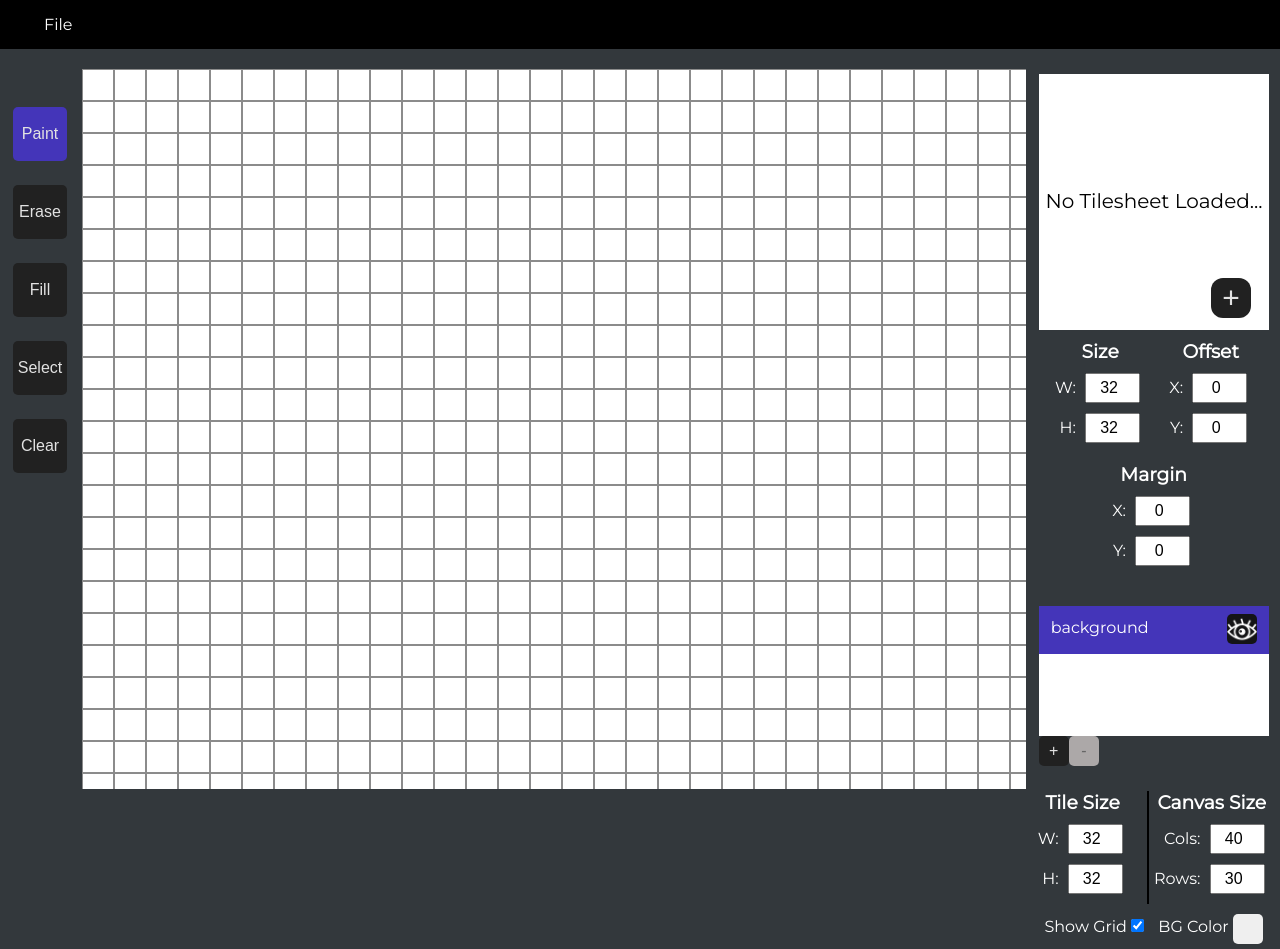
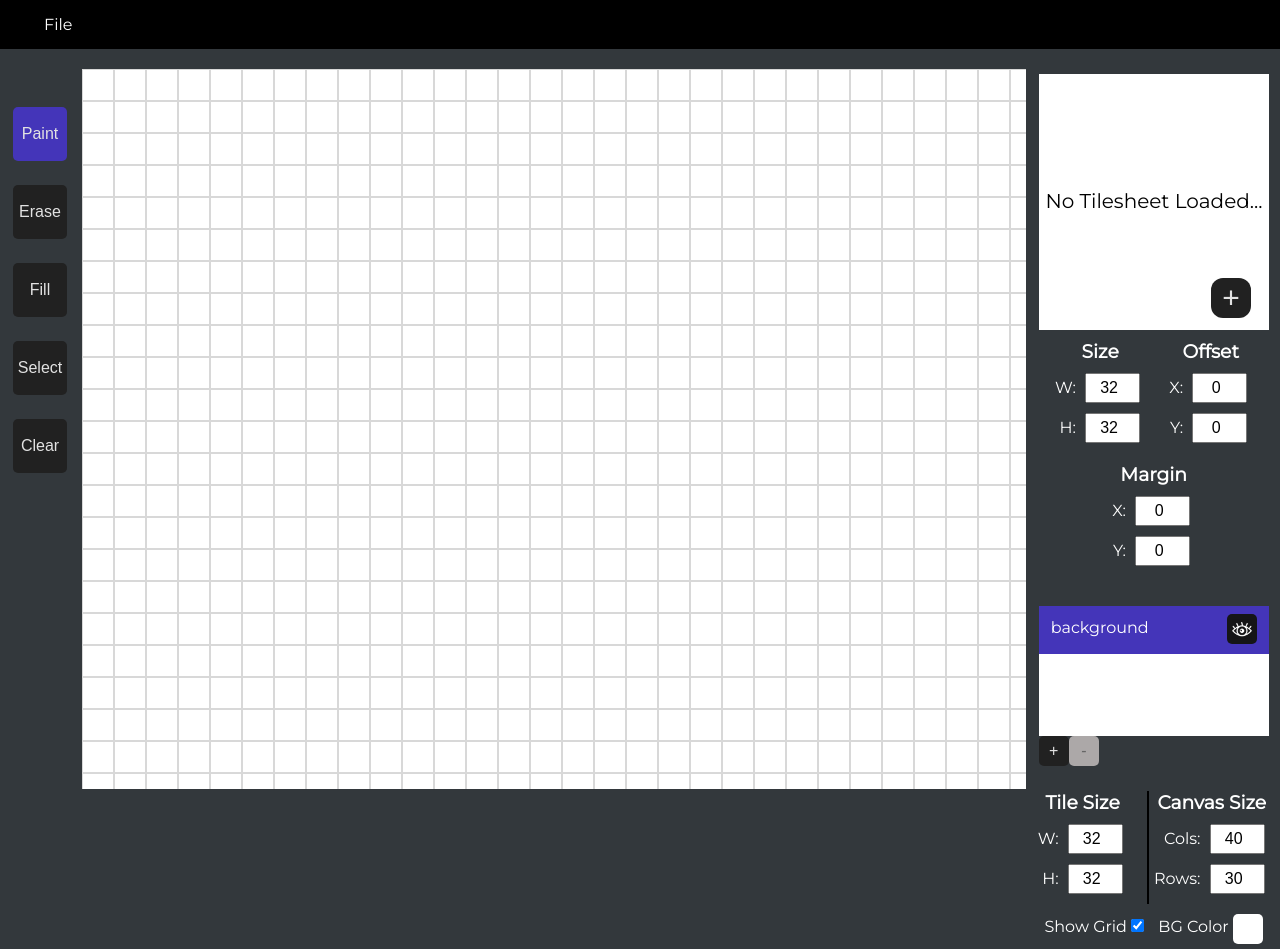
Before and after one commit to DCardenas/tilemap_editor, a website: page client/index.html in a window 1280 px wide. Shown: the top 949 px of the page. Drawn offline with Linux system fonts and the light colour scheme.

Commit message:
Fixed jscolor ref

```diff
--- a/client/index.html
+++ b/client/index.html
@@ -1,7 +1,7 @@
 <head>
   <link href='/client/css/style.css' type='text/css' rel='stylesheet'>
   <link href="https://fonts.googleapis.com/css?family=Montserrat&display=swap" rel="stylesheet">
-  <script src='./client/js/jscolor.js'></script>
+  <script src='./js/jscolor.js'></script>
 </head>
 <body>
   <div class='overlay' id='overlay'>
--- a/client/js/layers/canvas/main.js
+++ b/client/js/layers/canvas/main.js
@@ -74,7 +74,7 @@ function createMainGridLayer(canvas, settings) {
       buffer.width = canvasDims.x * tileDims.x;
       buffer.height = canvasDims.y * tileDims.y;
 
-      bctx.strokeStyle = '#8b8b8b';
+      bctx.strokeStyle = '#b1b1b1';
       bctx.lineWidth = '1';
 
       bctx.beginPath();
@@ -127,10 +127,12 @@ function createMainGridLayer(canvas, settings) {
     }
 
     if (settings.showGrid) {
+      ctx.globalAlpha = 0.5;
       ctx.drawImage(
         buffer, bufferPos.x, bufferPos.y, width, height,
         pos.x, pos.y, width, height
       );
+      ctx.globalAlpha = 1;
     }
   }
 }
@@ -212,7 +214,7 @@ function createSelectionLayer(canvas, settings, paintbrush) {
     }
 
     if (redraw) {
-      bctx.fillStyle = 'rgba(0, 0, 0, 0.15)';
+      bctx.fillStyle = '#d2d2d2';
       bctx.strokeStyle = '#151515';
       bctx.lineWidth = lineWidth;
       bctx.beginPath();
@@ -234,7 +236,9 @@ function createSelectionLayer(canvas, settings, paintbrush) {
       y = paintbrush.currentSelection.endRow * tileSize.y + settings.margin.y - camera.pos.y - lineWidth / 2;
     }
 
+    ctx.globalAlpha = 0.5;
     ctx.drawImage(buffer, x, y);
+    ctx.globalAlpha = 1;
   }
 }
 
--- a/client/js/level/Level.js
+++ b/client/js/level/Level.js
@@ -167,8 +167,9 @@ export default class Level {
 
     const image = new Image();
     image.src = '../client/images/eye-open.png';
-    image.width =  30;
-    image.height = 30;
+    image.width =  20;
+    image.height = 20;
+    image.style.padding = '0px';
     const visible = document.createElement('button');
     visible.onclick = event => {
       layer.toggleVisible();
```
